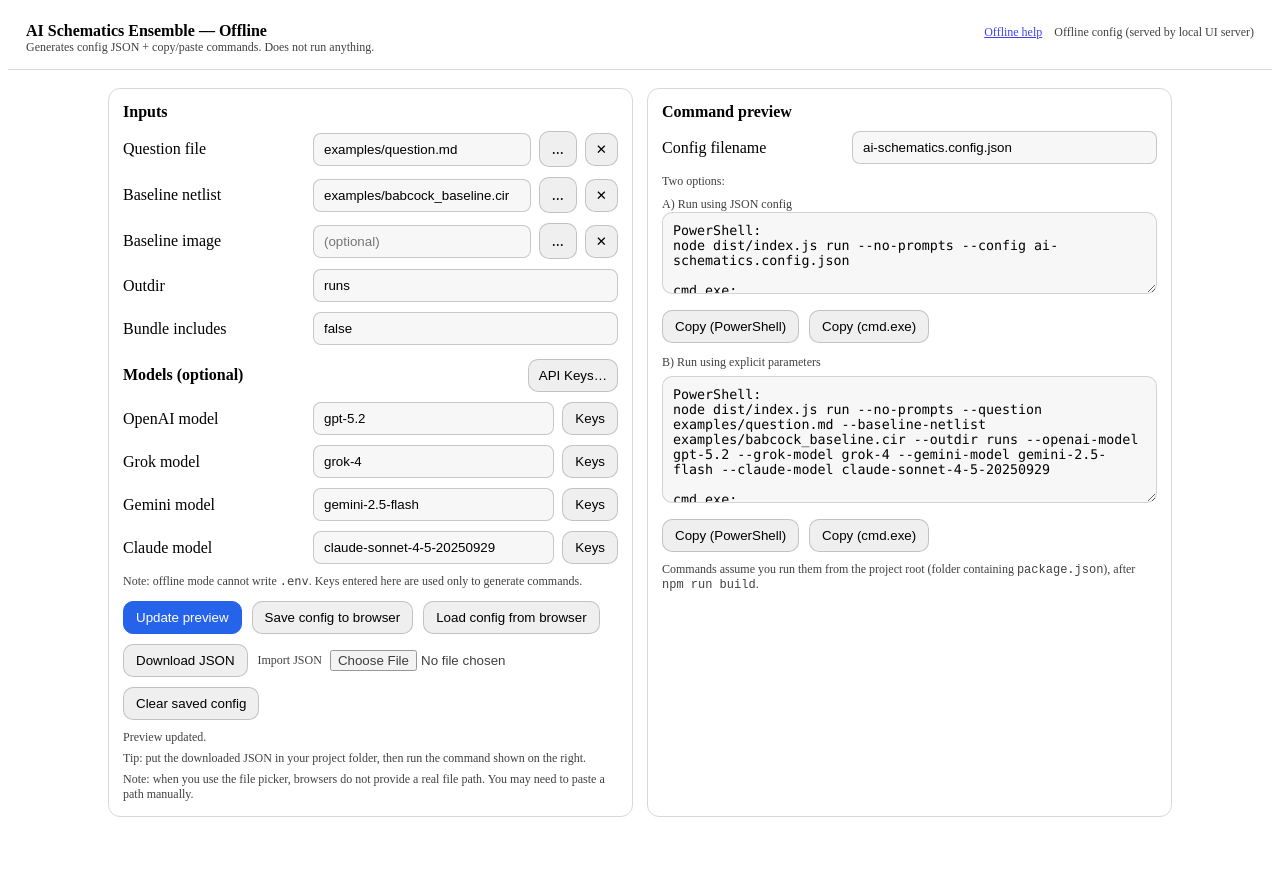
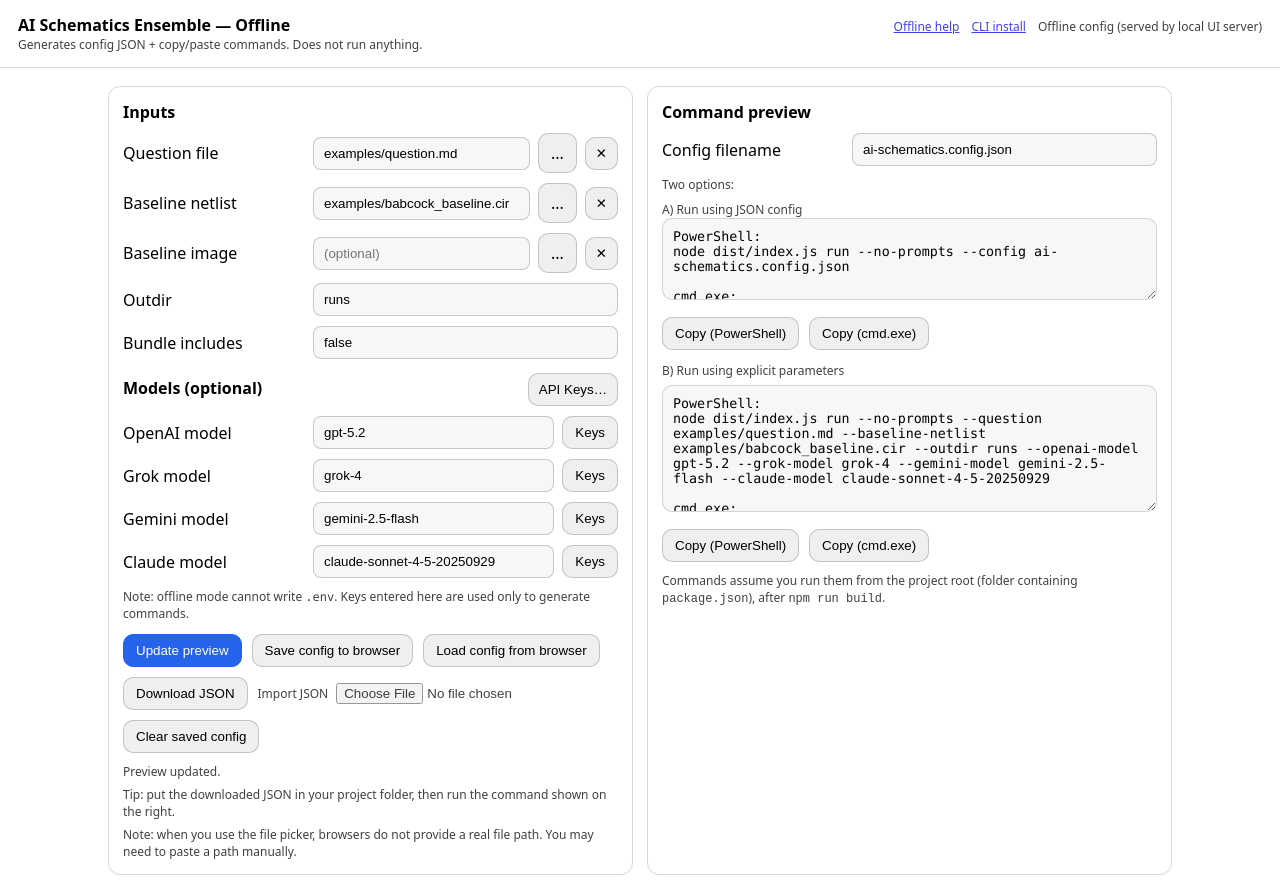
Before and after one commit to edbecnel/AiSchematicsEnsemble, a website: page offline.html in a window 1280 px wide. Before the commit the page ends 843 px from the top, so only its background shows below. Drawn offline with Linux system fonts and the light colour scheme.

Commit message:
Fix offline page CSS/theme

```diff
--- a/offline.html
+++ b/offline.html
@@ -10,8 +10,7 @@
       *::after {
         box-sizing: border-box;
       }
-          <a class="hint" id="helpLink" href="offline-help.html">Offline help</a>
-          <a class="hint" href="cli-help.html">CLI install</a>
+      :root {
         color-scheme: light dark;
       }
       body {
@@ -155,6 +154,7 @@
           <a class="hint" id="helpLink" href="offline-help.html"
             >Offline help</a
           >
+          <a class="hint" href="cli-help.html">CLI install</a>
           <span class="hint" id="offlineHint"
             >Open this file directly (no server)</span
           >
```
